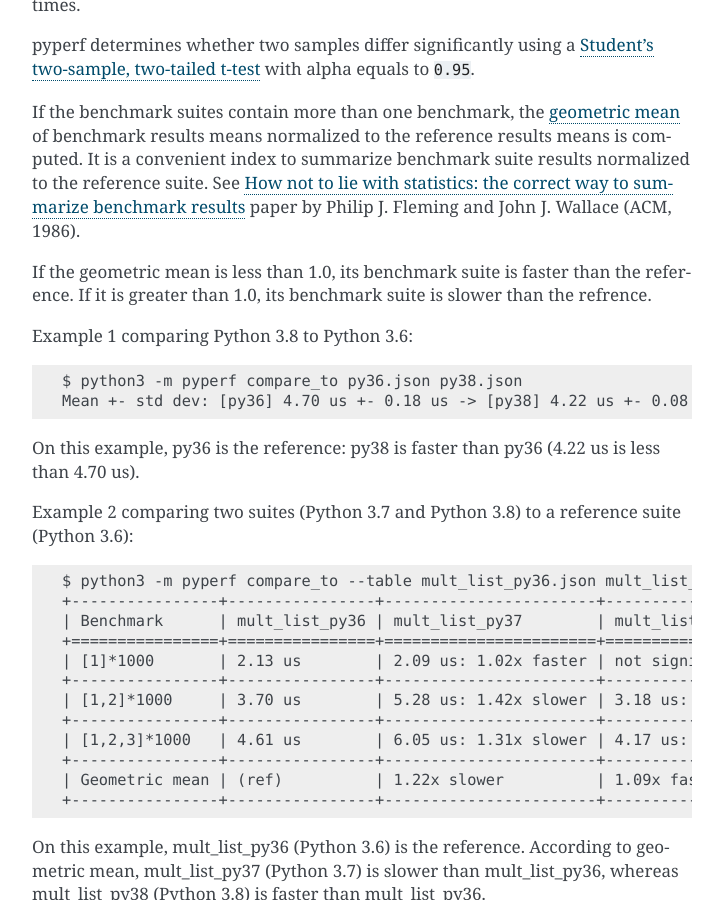
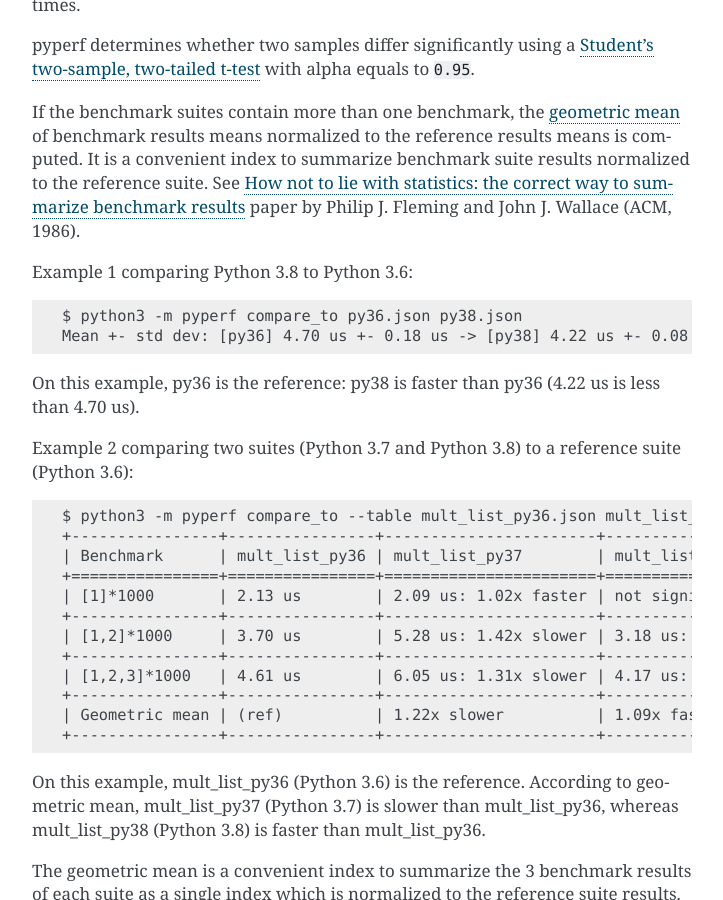
Before and after one commit to psf/pyperf, a Sphinx documentation site: the page built from doc/cli.rst, in a window 1280 px wide and 900 px high, scrolled down 2169 px. Shown: the whole window, without its empty margins (388-1111 px from the left). Built offline with Sphinx 7.4.7, drawn with Linux system fonts in a browser that asks for light colours.

Commit message:
fix geo mean doc

```diff
--- a/doc/cli.rst
+++ b/doc/cli.rst
@@ -119,10 +119,6 @@
 `How not to lie with statistics: the correct way to summarize benchmark results
 <https://www.cse.unsw.edu.au/~cs9242/11/papers/Fleming_Wallace_86.pdf>`_ paper
 by Philip J. Fleming and John J. Wallace (ACM, 1986).
-
-If the geometric mean is less than 1.0, its benchmark suite is faster than the
-reference. If it is greater than 1.0, its benchmark suite is slower than the
-refrence.
 
 Example 1 comparing Python 3.8 to Python 3.6::
 
```
